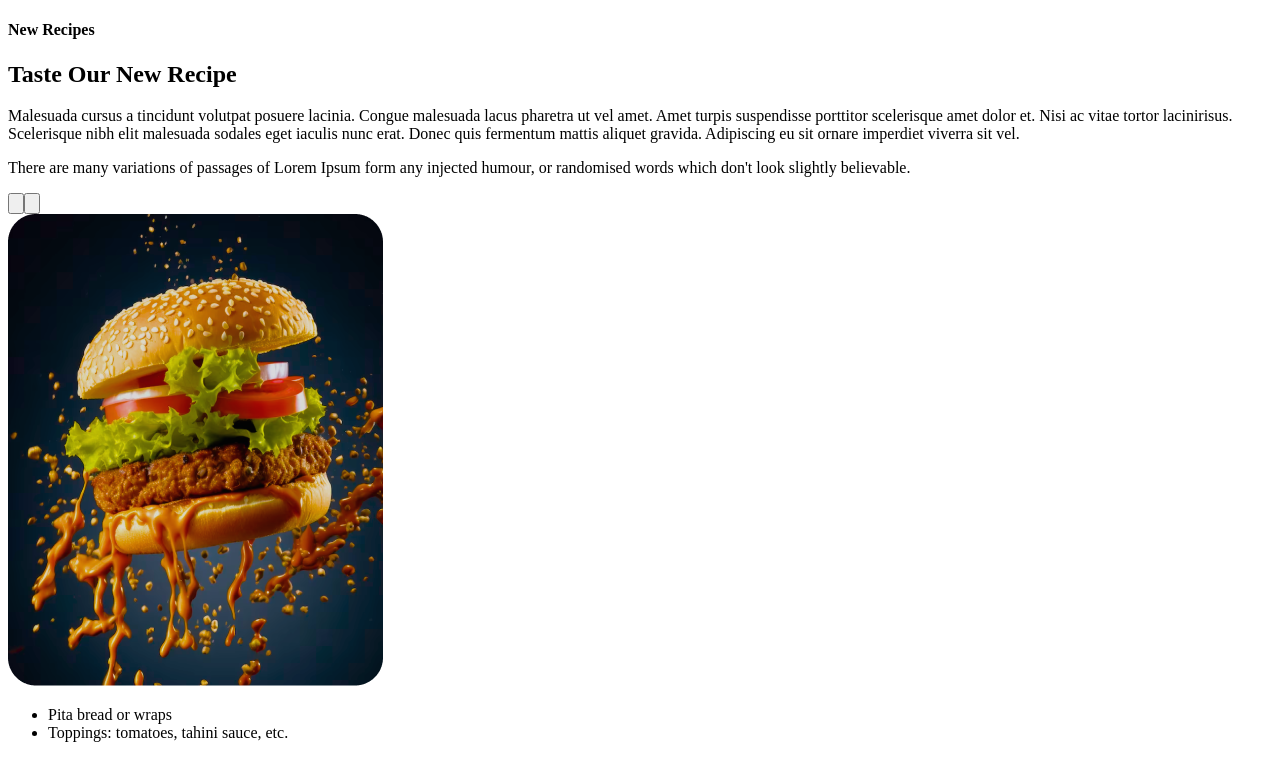
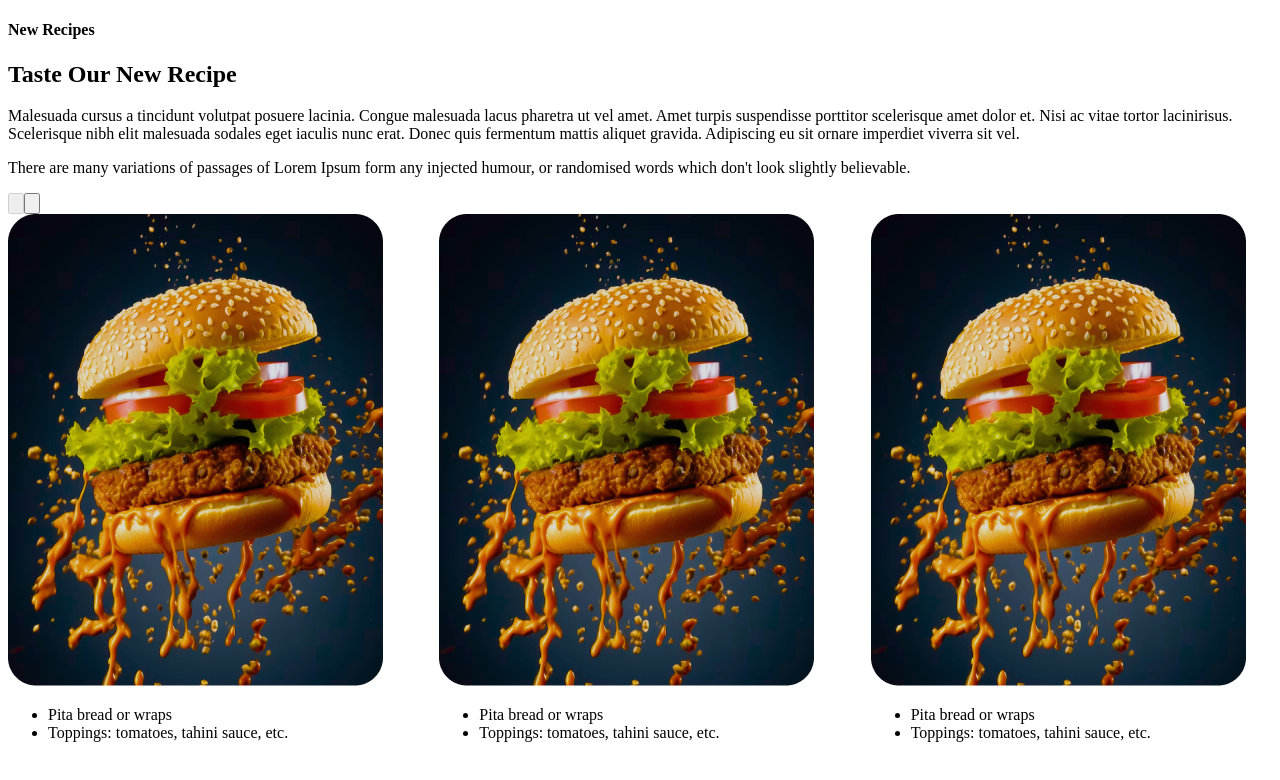
Before and after one commit to Shahed007/unlock-live, a Next.js app: page /home/NewRecipes in a window 1280 px wide. Shown: the top 780 px of the page. Built offline with nearby package versions, Linux system fonts and the light colour scheme.

Commit message:
Added slider functionality on new recipes section.

```diff
--- a/src/pages/home/NewRecipes.tsx
+++ b/src/pages/home/NewRecipes.tsx
@@ -1,12 +1,40 @@
+"use client";
 import PrimaryTitle from "@/components/title/PrimaryTitle";
 import sliderImage1 from "@/assets/images/slider-image-1.png";
 import Image from "next/image";
+import { Navigation, Pagination } from "swiper/modules";
+
+import { Swiper, SwiperSlide } from "swiper/react";
+
+// Import Swiper styles
+import "swiper/css";
+import "swiper/css/navigation";
+import { MutableRefObject, useRef, useState } from "react";
 
 const NewRecipes = () => {
+  const swiperRef: MutableRefObject<any> = useRef(null);
+  const [currentIndex, setCurrentIndex] = useState(0);
+
+  const handlePrev = () => {
+    if (currentIndex > 0) {
+      setCurrentIndex((prev) => prev - 1);
+      if (swiperRef.current) {
+        swiperRef.current.swiper.slidePrev();
+      }
+    }
+  };
+
+  const handleNext = () => {
+    if (currentIndex < swiperRef.current.swiper.slides.length - 1) {
+      if (swiperRef.current) {
+        swiperRef.current.swiper.slideNext();
+      }
+    }
+  };
   return (
-    <section className="py-20 bg-[#FFFAF2]">
-      <div className="container grid grid-cols-1 md:grid-cols-2 gap-6">
-        <div className="">
+    <section className="py-20 bg-[#FFFAF2] overflow-hidden">
+      <div className=" grid grid-cols-3 gap-6 pl-16">
+        <div className="col-span-1">
           <h4 className="flex items-center gap-2 before:inline-block before:h-[2px] before:w-[50px] before:bg-gradient-to-l before:from-secondary_color before:to-secondary_color/10 text-base text-secondary_color italic">
             New Recipes
           </h4>
@@ -28,7 +56,16 @@ const NewRecipes = () => {
             </p>
           </div>
           <div className="flex items-center gap-6 mt-10">
-            <button className="hover:bg-primary_color hover:text-white duration-300 active:scale-95 h-10 w-10 border-[1.5px] text-primary_color flex justify-center items-center border-primary_color rounded-full">
+            <button
+              disabled={currentIndex === 0}
+              onClick={handlePrev}
+              id="prev-btn"
+              className={`hover:bg-primary_color cursor-pointer hover:text-white duration-300 active:scale-95 h-10 w-10 border-[1.5px] text-primary_color flex justify-center items-center border-primary_color rounded-full ${
+                currentIndex === 0
+                  ? "disabled:bg-gray-200 disabled:cursor-not-allowed disabled:hover:text-primary_color disabled:scale-100"
+                  : " "
+              }`}
+            >
               <svg
                 xmlns="http://www.w3.org/2000/svg"
                 fill="none"
@@ -44,7 +81,21 @@ const NewRecipes = () => {
                 />
               </svg>
             </button>
-            <button className="hover:bg-primary_color hover:text-white duration-300 active:scale-95 h-10 w-10 border-[1.5px] text-primary_color flex justify-center items-center border-primary_color rounded-full">
+            <button
+              disabled={
+                currentIndex === swiperRef.current?.swiper.slides.length - 1
+              }
+              onClick={handleNext}
+              id="next-btn"
+              className={`
+              hover:bg-primary_color hover:text-white duration-300 active:scale-95 h-10 w-10 border-[1.5px] text-primary_color flex justify-center items-center border-primary_color rounded-full
+              ${
+                currentIndex === swiperRef.current?.swiper.slides.length - 1
+                  ? "disabled:bg-gray-200 disabled:cursor-not-allowed disabled:hover:text-primary_color disabled:scale-100"
+                  : ""
+              }
+              `}
+            >
               <svg
                 xmlns="http://www.w3.org/2000/svg"
                 fill="none"
@@ -62,18 +113,120 @@ const NewRecipes = () => {
             </button>
           </div>
         </div>
-        <div >
-          <div className="relative rounded-[28px] overflow-hidden group">
-            <Image className="h-full w-full object-cover" src={sliderImage1} alt="slider image 1"/>
-            <div className="absolute group-hover:p-3 group-hover:h-full  top-0 left-0 w-full duration-300 p-0  h-0  bg-gradient-to-l from-[#FD990000]/10 to-[#FFFFFF]">
+        <div className="col-span-2  h-full w-full flex items-center">
+          <Swiper
+            ref={swiperRef}
+            modules={[Navigation]}
+            spaceBetween={30}
+            slidesPerView={3}
+            onSwiper={(swiper) => console.log(swiper)}
+            onSlideChange={() => console.log("slide change")}
+            navigation={{ prevEl: "#prev-btn", nextEl: "#next-btn" }}
+            className=" "
+          >
+            <SwiperSlide className="h-full w-full ml-20 ">
+              <div className="relative rounded-[28px] h-full overflow-hidden group">
+                <Image
+                  className="h-full w-full object-cover"
+                  src={sliderImage1}
+                  alt="slider image 1"
+                />
+                <div className="absolute p-3 h-full opacity-0 group-hover:opacity-100  top-0 left-0 w-full duration-500   bg-gradient-to-l from-[#FD990000]/10 to-[#FFFFFF]">
                   <div className="bg-gradient-to-b flex flex-col justify-end rounded-[28px] from-[#101113]/10 to-[#101113] w-full h-full">
-                <ul className="text-white list-disc font-openSans text-base space-y-3 px-10 pb-10">
+                    <ul className="text-white list-disc font-openSans text-sm space-y-3 px-5 pb-10">
                       <li>Pita bread or wraps</li>
                       <li>Toppings: tomatoes, tahini sauce, etc.</li>
                     </ul>
                   </div>
                 </div>
               </div>
+            </SwiperSlide>
+            <SwiperSlide>
+              <div className="relative rounded-[28px] overflow-hidden group">
+                <Image
+                  className="h-full w-full object-cover"
+                  src={sliderImage1}
+                  alt="slider image 1"
+                />
+                <div className="absolute p-3 h-full opacity-0 group-hover:opacity-100  top-0 left-0 w-full duration-500   bg-gradient-to-l from-[#FD990000]/10 to-[#FFFFFF]">
+                  <div className="bg-gradient-to-b flex flex-col justify-end rounded-[28px] from-[#101113]/10 to-[#101113] w-full h-full">
+                    <ul className="text-white list-disc font-openSans text-sm space-y-3 px-5 pb-10">
+                      <li>Pita bread or wraps</li>
+                      <li>Toppings: tomatoes, tahini sauce, etc.</li>
+                    </ul>
+                  </div>
+                </div>
+              </div>
+            </SwiperSlide>
+            <SwiperSlide>
+              <div className="relative rounded-[28px] overflow-hidden group">
+                <Image
+                  className="h-full w-full object-cover"
+                  src={sliderImage1}
+                  alt="slider image 1"
+                />
+                <div className="absolute p-3 h-full opacity-0 group-hover:opacity-100  top-0 left-0 w-full duration-500   bg-gradient-to-l from-[#FD990000]/10 to-[#FFFFFF]">
+                  <div className="bg-gradient-to-b flex flex-col justify-end rounded-[28px] from-[#101113]/10 to-[#101113] w-full h-full">
+                    <ul className="text-white list-disc font-openSans text-sm space-y-3 px-5 pb-10">
+                      <li>Pita bread or wraps</li>
+                      <li>Toppings: tomatoes, tahini sauce, etc.</li>
+                    </ul>
+                  </div>
+                </div>
+              </div>
+            </SwiperSlide>
+            <SwiperSlide>
+              <div className="relative rounded-[28px] overflow-hidden group">
+                <Image
+                  className="h-full w-full object-cover"
+                  src={sliderImage1}
+                  alt="slider image 1"
+                />
+                <div className="absolute p-3 h-full opacity-0 group-hover:opacity-100  top-0 left-0 w-full duration-500   bg-gradient-to-l from-[#FD990000]/10 to-[#FFFFFF]">
+                  <div className="bg-gradient-to-b flex flex-col justify-end rounded-[28px] from-[#101113]/10 to-[#101113] w-full h-full">
+                    <ul className="text-white list-disc font-openSans text-sm space-y-3 px-5 pb-10">
+                      <li>Pita bread or wraps</li>
+                      <li>Toppings: tomatoes, tahini sauce, etc.</li>
+                    </ul>
+                  </div>
+                </div>
+              </div>
+            </SwiperSlide>
+            <SwiperSlide>
+              <div className="relative rounded-[28px] overflow-hidden group">
+                <Image
+                  className="h-full w-full object-cover"
+                  src={sliderImage1}
+                  alt="slider image 1"
+                />
+                <div className="absolute p-3 h-full opacity-0 group-hover:opacity-100  top-0 left-0 w-full duration-500   bg-gradient-to-l from-[#FD990000]/10 to-[#FFFFFF]">
+                  <div className="bg-gradient-to-b flex flex-col justify-end rounded-[28px] from-[#101113]/10 to-[#101113] w-full h-full">
+                    <ul className="text-white list-disc font-openSans text-sm space-y-3 px-5 pb-10">
+                      <li>Pita bread or wraps</li>
+                      <li>Toppings: tomatoes, tahini sauce, etc.</li>
+                    </ul>
+                  </div>
+                </div>
+              </div>
+            </SwiperSlide>
+            <SwiperSlide>
+              <div className="relative rounded-[28px] overflow-hidden group">
+                <Image
+                  className="h-full w-full object-cover"
+                  src={sliderImage1}
+                  alt="slider image 1"
+                />
+                <div className="absolute p-3 h-full opacity-0 group-hover:opacity-100  top-0 left-0 w-full duration-500   bg-gradient-to-l from-[#FD990000]/10 to-[#FFFFFF]">
+                  <div className="bg-gradient-to-b flex flex-col justify-end rounded-[28px] from-[#101113]/10 to-[#101113] w-full h-full">
+                    <ul className="text-white list-disc font-openSans text-sm space-y-3 px-5 pb-10">
+                      <li>Pita bread or wraps</li>
+                      <li>Toppings: tomatoes, tahini sauce, etc.</li>
+                    </ul>
+                  </div>
+                </div>
+              </div>
+            </SwiperSlide>
+          </Swiper>
         </div>
       </div>
     </section>
```
Lines whose indentation alone changed are shown as unchanged.
